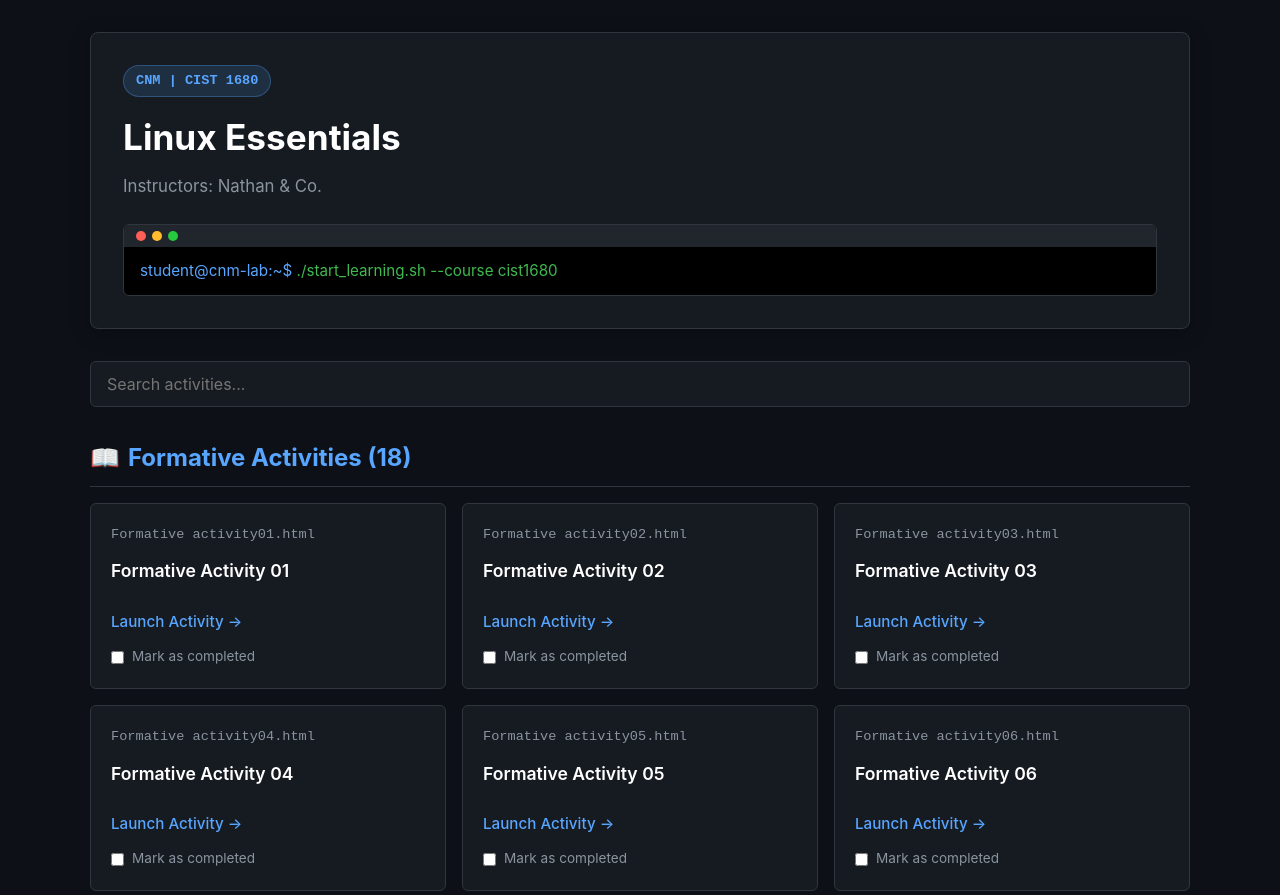
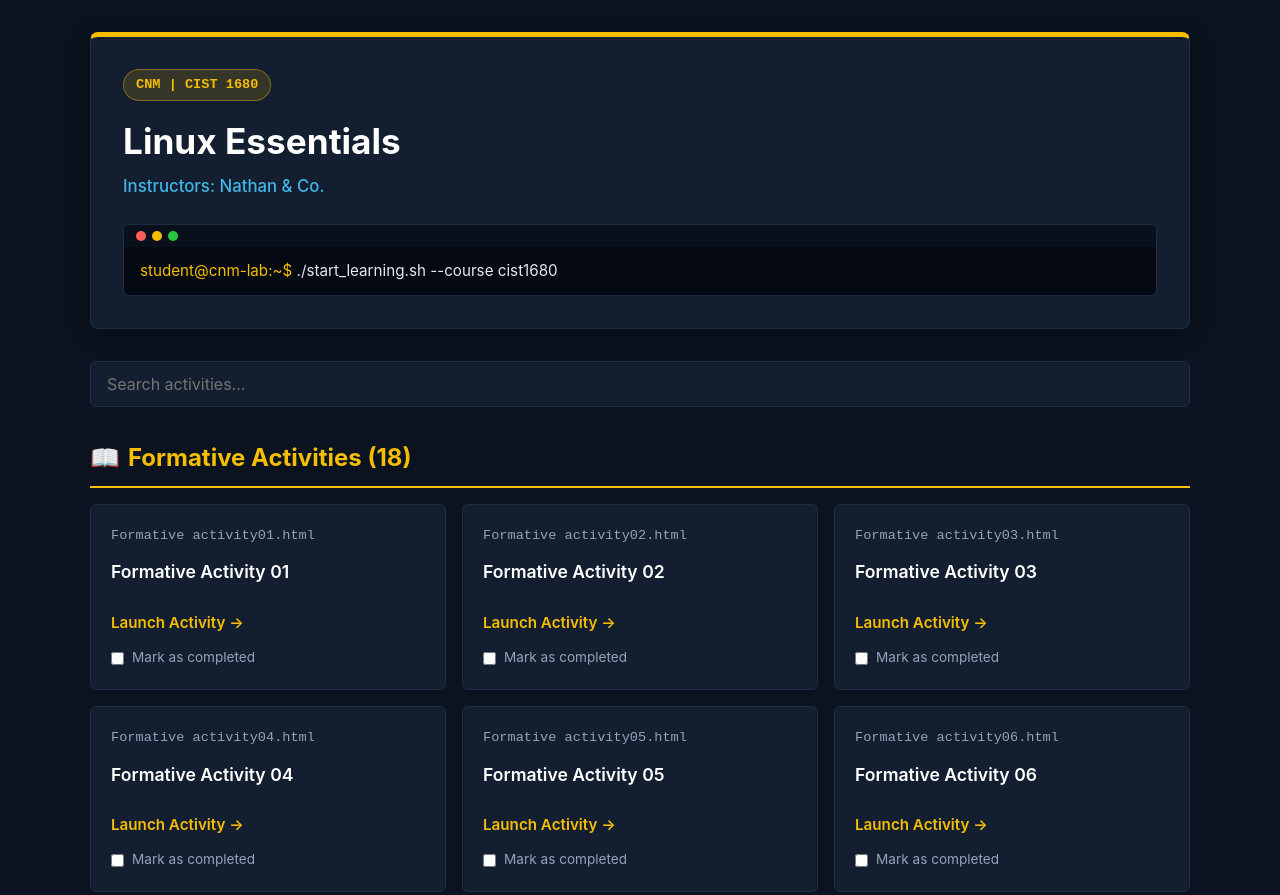
Before and after one commit to nathansaline/CIST-1680, a plain HTML site: page index.html in a window 1280 px wide. Shown: the top 895 px of the page. Drawn offline with Linux system fonts and the light colour scheme.

Commit message:
Update index.html
Change the color scheme to match central NM community colleges

```diff
--- a/index.html
+++ b/index.html
@@ -3,18 +3,21 @@
 <head>
     <meta charset="UTF-8">
     <meta name="viewport" content="width=device-width, initial-scale=1.0">
-    <title>CIST 1680 - Linux Essentials | Course Hub</title>
+    <title>CIST 1680 - Linux Essentials | CNM Course Hub</title>
     <style>
         :root {
-            --bg-color: #0d1117;
-            --card-bg: #161b22;
-            --border-color: #30363d;
-            --text-main: #c9d1d9;
-            --text-muted: #8b949e;
-            --accent-green: #3fb950;
-            --accent-cyan: #58a6ff;
-            --accent-purple: #bc8cff;
-            --term-header: #21262d;
+            /* CNM Official Brand Palette */
+            --cnm-navy: #003A70;
+            --cnm-gold: #F6BE00;
+            --cnm-sky-blue: #41B6E6;
+
+            /* UI Theme Neutral Colors */
+            --bg-color: #0b1320;
+            --card-bg: #131e30;
+            --border-color: #1e2d42;
+            --text-main: #e2e8f0;
+            --text-muted: #94a3b8;
+            --term-header: #09101b;
         }
 
         * {
@@ -40,40 +43,42 @@
         header {
             background: var(--card-bg);
             border: 1px solid var(--border-color);
+            border-top: 5px solid var(--cnm-gold);
             border-radius: 8px;
             padding: 2rem;
             margin-bottom: 2rem;
-            box-shadow: 0 4px 20px rgba(0, 0, 0, 0.3);
+            box-shadow: 0 4px 20px rgba(0, 0, 0, 0.4);
         }
 
         .badge {
             display: inline-block;
-            background-color: rgba(88, 166, 255, 0.15);
-            color: var(--accent-cyan);
+            background-color: rgba(246, 190, 0, 0.15);
+            color: var(--cnm-gold);
             font-family: monospace;
             padding: 0.25rem 0.75rem;
             border-radius: 20px;
             font-size: 0.85rem;
             font-weight: bold;
             margin-bottom: 0.75rem;
-            border: 1px solid rgba(88, 166, 255, 0.3);
+            border: 1px solid rgba(246, 190, 0, 0.4);
         }
 
         h1 {
             font-size: 2.2rem;
             color: #ffffff;
-            margin-bottom: 0.5rem;
+            margin-bottom: 0.25rem;
         }
 
         .instructors {
-            color: var(--text-muted);
+            color: var(--cnm-sky-blue);
             font-size: 1.05rem;
+            font-weight: 500;
             margin-bottom: 1.5rem;
         }
 
         /* Terminal Bar */
         .terminal-box {
-            background: #000;
+            background: #050a12;
             border-radius: 6px;
             border: 1px solid var(--border-color);
             overflow: hidden;
@@ -90,16 +95,16 @@
 
         .dot { width: 10px; height: 10px; border-radius: 50%; }
         .red { background: #ff5f56; }
-        .yellow { background: #ffbd2e; }
+        .yellow { background: var(--cnm-gold); }
         .green { background: #27c93f; }
 
         .terminal-content {
             padding: 12px 16px;
-            color: var(--accent-green);
+            color: var(--text-main);
             font-size: 0.95rem;
         }
 
-        .prompt { color: var(--accent-cyan); }
+        .prompt { color: var(--cnm-gold); }
 
         /* Search & Filter Bar */
         .controls {
@@ -122,7 +127,7 @@
 
         .search-input:focus {
             outline: none;
-            border-color: var(--accent-cyan);
+            border-color: var(--cnm-gold);
         }
 
         /* Section Styling */
@@ -137,7 +142,7 @@
             display: flex;
             align-items: center;
             gap: 0.5rem;
-            border-bottom: 1px solid var(--border-color);
+            border-bottom: 2px solid var(--border-color);
             padding-bottom: 0.5rem;
         }
 
@@ -159,13 +164,14 @@
             justify-content: space-between;
         }
 
-        .card:hover {
+        .card.formative:hover {
             transform: translateY(-2px);
-            border-color: var(--accent-cyan);
+            border-color: var(--cnm-gold);
         }
 
         .card.summative:hover {
-            border-color: var(--accent-purple);
+            transform: translateY(-2px);
+            border-color: var(--cnm-sky-blue);
         }
 
         .card-header {
@@ -191,14 +197,17 @@
         .card-link {
             display: inline-block;
             margin-top: 1rem;
-            color: var(--accent-cyan);
             text-decoration: none;
-            font-weight: 500;
+            font-weight: 600;
             font-size: 0.95rem;
         }
 
+        .formative .card-link {
+            color: var(--cnm-gold);
+        }
+
         .summative .card-link {
-            color: var(--accent-purple);
+            color: var(--cnm-sky-blue);
         }
 
         .card-link:hover {
@@ -214,6 +223,10 @@
             color: var(--text-muted);
             margin-top: 0.75rem;
             cursor: pointer;
+        }
+
+        .checkbox-container input {
+            accent-color: var(--cnm-navy);
         }
 
         /* Footer */
@@ -252,7 +265,7 @@
 
     <!-- Formative Section -->
     <section>
-        <h2 class="section-title" style="color: var(--accent-cyan);">
+        <h2 class="section-title" style="border-bottom-color: var(--cnm-gold); color: var(--cnm-gold);">
             <span>📖</span> Formative Activities (18)
         </h2>
         <div class="grid" id="formativeGrid"></div>
@@ -260,7 +273,7 @@
 
     <!-- Summative Section -->
     <section>
-        <h2 class="section-title" style="color: var(--accent-purple);">
+        <h2 class="section-title" style="border-bottom-color: var(--cnm-sky-blue); color: var(--cnm-sky-blue);">
             <span>🎯</span> Summative Activities (6)
         </h2>
         <div class="grid" id="summativeGrid"></div>
```
